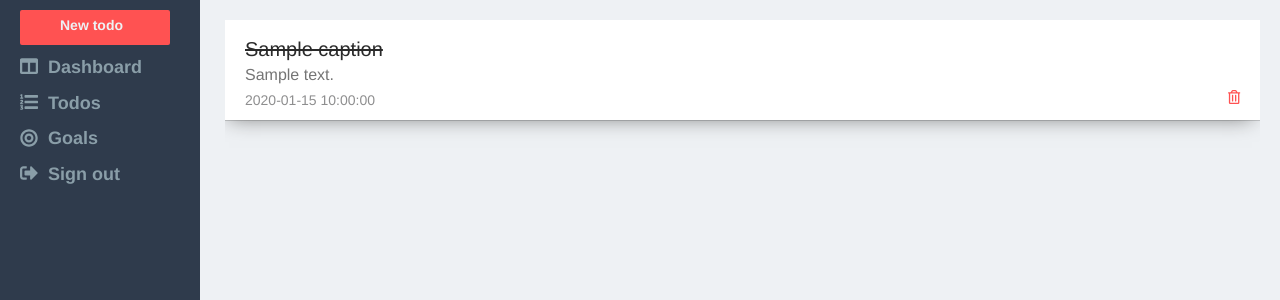
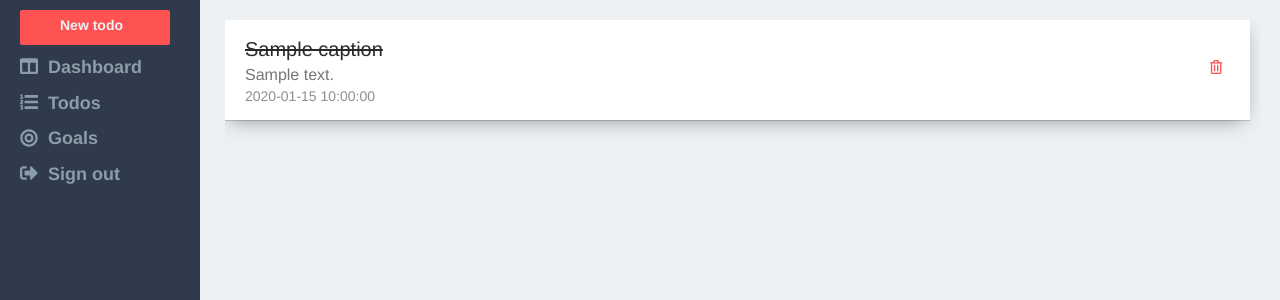
Before and after one commit to Vorh/tm, a Flask app: template src/templates/listTodo.html in a window 1280 px wide. Shown: the top 300 px of the page. Run offline with Flask 2, Linux system fonts and the light colour scheme; the template is opened without the code that fills it: most values are stand-ins (such as "Sample title", 1, 10 or a date in 2020); style sheets or scripts are compiled from the project's sources; some libraries are stand-ins or nearby versions.

Commit message:
[ CHANGE ] styles for btn todolist

```diff
--- a/src/static/css/todos.scss
+++ b/src/static/css/todos.scss
@@ -1,13 +1,13 @@
 .todos {
   margin: 20px 20px 0 0;
   height: 90%;
+
   overflow-y: auto;
   overflow-x: hidden;
-}
 
   .todo {
     background: white;
-  margin-bottom: 20px;
+    margin: 0px 10px 20px 0;
     height: 100px;
     box-shadow: -2px 4px 20px -6px #777;
     .todo-container {
@@ -23,8 +23,16 @@
 
   }
 
-.box-line {
+  .box-left {
+    float: left;
+    width: 98%;
     height: 55px;
+  }
+
+  .box-right {
+    float: right;
+    width: 2%;
+    height: 100%;
   }
 
   .caption-t {
@@ -43,13 +51,13 @@
   }
 
   .btn-t-complete {
-  float: right;
+    padding: 10px 0px 0px 0px;
     cursor: pointer;
     color: #5aff75;
   }
 
   .btn-t-delete {
-  float: right;
+    padding: 25px 0 0 0;
     cursor: pointer;
     color: #ff5252;
   }
@@ -66,3 +74,5 @@
     opacity: 0.2;
 
   }
+
+}
--- a/src/templates/listTodo.html
+++ b/src/templates/listTodo.html
@@ -7,18 +7,18 @@
 
     <div class="todo " data="{{todo.id}}">
         <div class="todo-container {{'complete' if todo.complete }}">
-            <div class="box-line">
+            <div class="box-left">
                 <div class="caption-t">{{todo.caption}}</div>
                 <div class="content-t"> {{todo.content}}</div>
+                <div class="date-t">{{todo.date}}</div>
+
+            </div>
+            <div class="box-right">
                 {% if not todo.complete %}
                 <div class="btn-t-complete">
                     <i class="fas fa-check"></i>
                 </div>
                 {% endif %}
-            </div>
-
-            <div class="box-line">
-                <div class="date-t">{{todo.date}}</div>
                 <div class="btn-t-delete">
                     <i class="far fa-trash-alt"></i>
                 </div>
```
Lines whose indentation alone changed are shown as unchanged.
